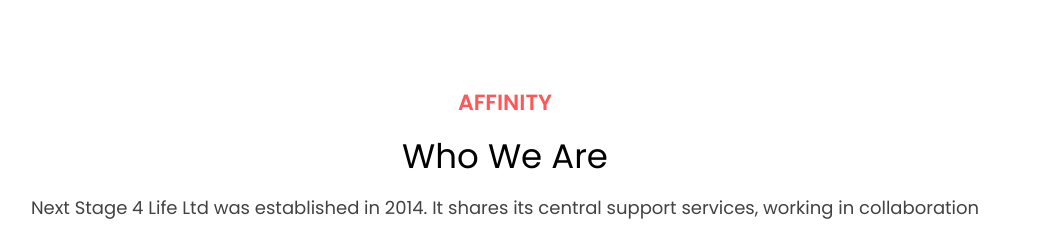
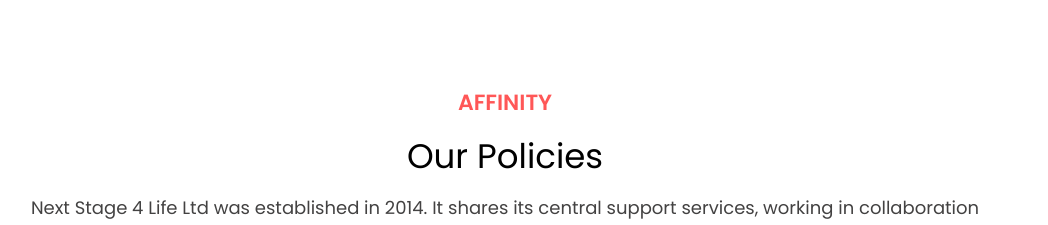
Before and after one commit to ravikumarb1310/Website-Affinity, a plain HTML site: page for-professionals.html in a window 1280 px wide. Shown: the part 980-1205 px from the top of the page, without its empty margins (135-1183 px from the left). Drawn offline with Linux system fonts and the light colour scheme.

Commit message:
info-our-policies h1

```diff
--- a/for-professionals.html
+++ b/for-professionals.html
@@ -83,7 +83,7 @@
          AFFINITY
       </p>
       <h1 class="info-header">
-         Who We Are
+         Our Policies
       </h1>
       <p class="info-content">
          Next Stage 4 Life Ltd was established in 2014. It shares its central support services, working in collaboration
```
